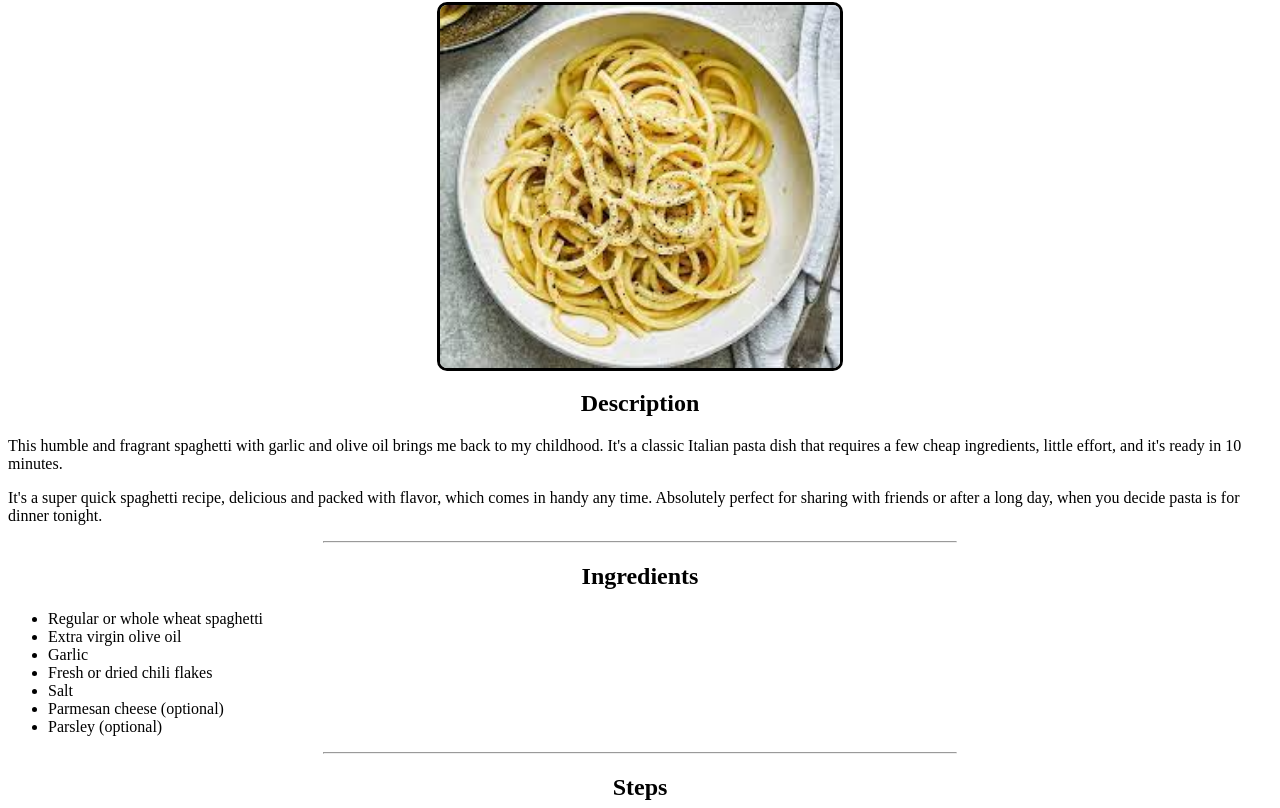
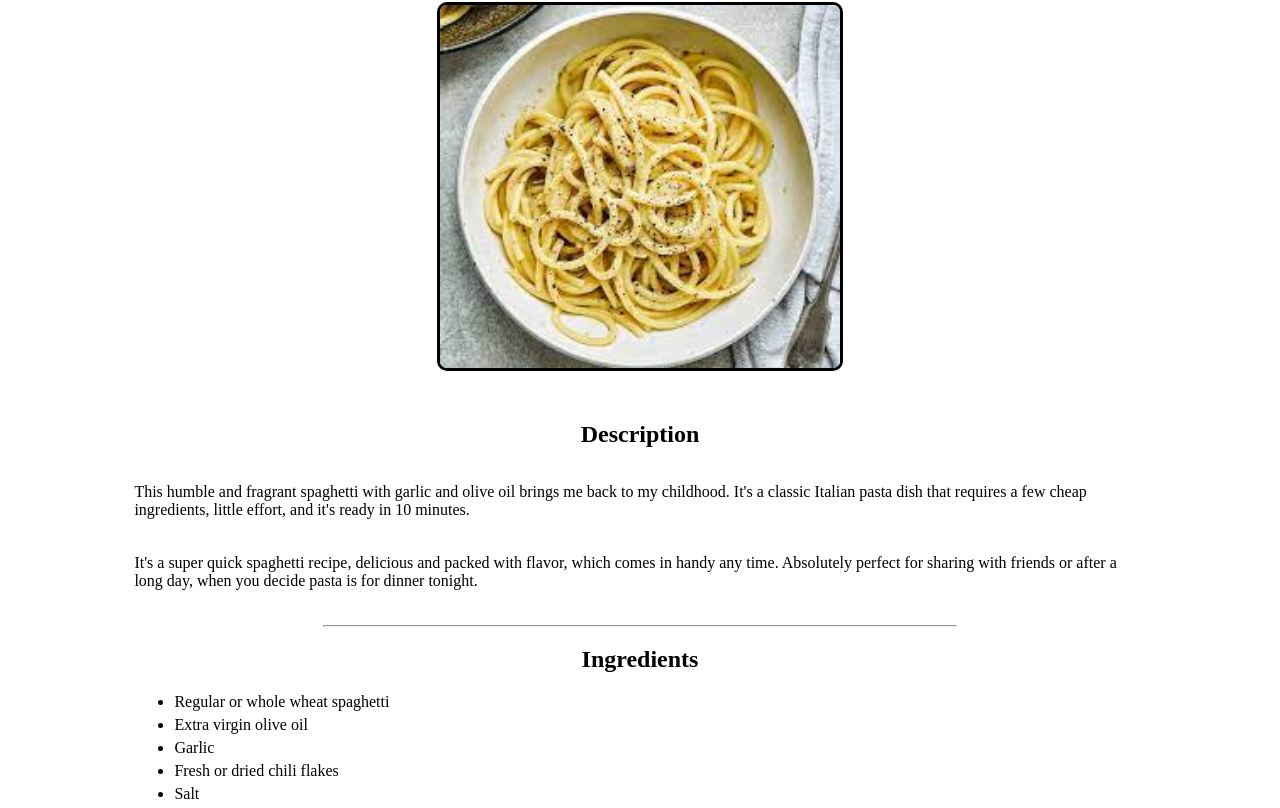
Before and after one commit to Serious-Fin/recipes-website, a plain HTML site: page recipes/pasta.html in a window 1280 px wide. Shown: the part 78-886 px from the top of the page. Drawn offline with Linux system fonts and the light colour scheme.

Commit message:
Format text margins and increase image margin-bottom

```diff
--- a/css/style.css
+++ b/css/style.css
@@ -9,8 +9,21 @@ img {
     margin: auto;
     border: 3px solid black;
     border-radius: 10px;
+    margin-bottom: 50px;
 }
 
 hr {
     width: 50%;
 }
+
+p {
+    margin: 35px 10%;
+}
+
+ol, ul {
+    margin-left: 10%;
+}
+
+li {
+    margin: 5px 0px;
+}
```
